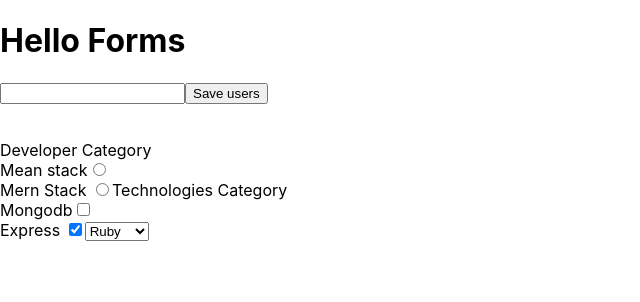
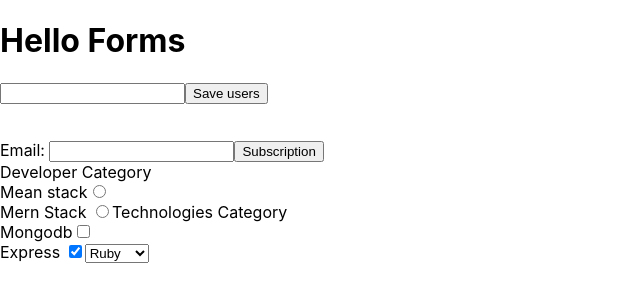
Before and after one commit to hamzaali81/Small-React-Project-Clock, a React (Create React App) app: page / in a window 1280 px wide. Shown: the top 302 px of the page, without its empty margins (0-640 px from the left). Built offline with nearby package versions, Linux system fonts and the light colour scheme.

Commit message:
complete form

```diff
--- a/src/Form.js
+++ b/src/Form.js
@@ -22,6 +22,7 @@ class Forms extends Component{
 this.radioHandler=this.radioHandler.bind(this);
 this.checkboxHandler=this.checkboxHandler.bind(this);
 this.selectHandler=this.selectHandler.bind(this);
+this.emailHandler=this.emailHandler.bind(this);
 }
 
     formHandler(ev){
@@ -78,7 +79,9 @@ this.setState({
 })
 }
 
-
+emailHandler(ev){
+    console.log(this.refs.subscriberEmail.value)
+}
 
     render(){
         return(
@@ -87,6 +90,12 @@ this.setState({
     <input type="text" name="username" value={this.state.username} onChange={this.formHandler} />
  <button onClick={this.clickHandler}>Save users</button>
     <p>{this.state.username}</p>
+<br/>
+<label>
+    Email: <input type="email" ref='subscriberEmail'/>
+</label>
+<button onClick={this.emailHandler}>Subscription</button>
+
 <br/>
 Developer Category
 <br/>
```
